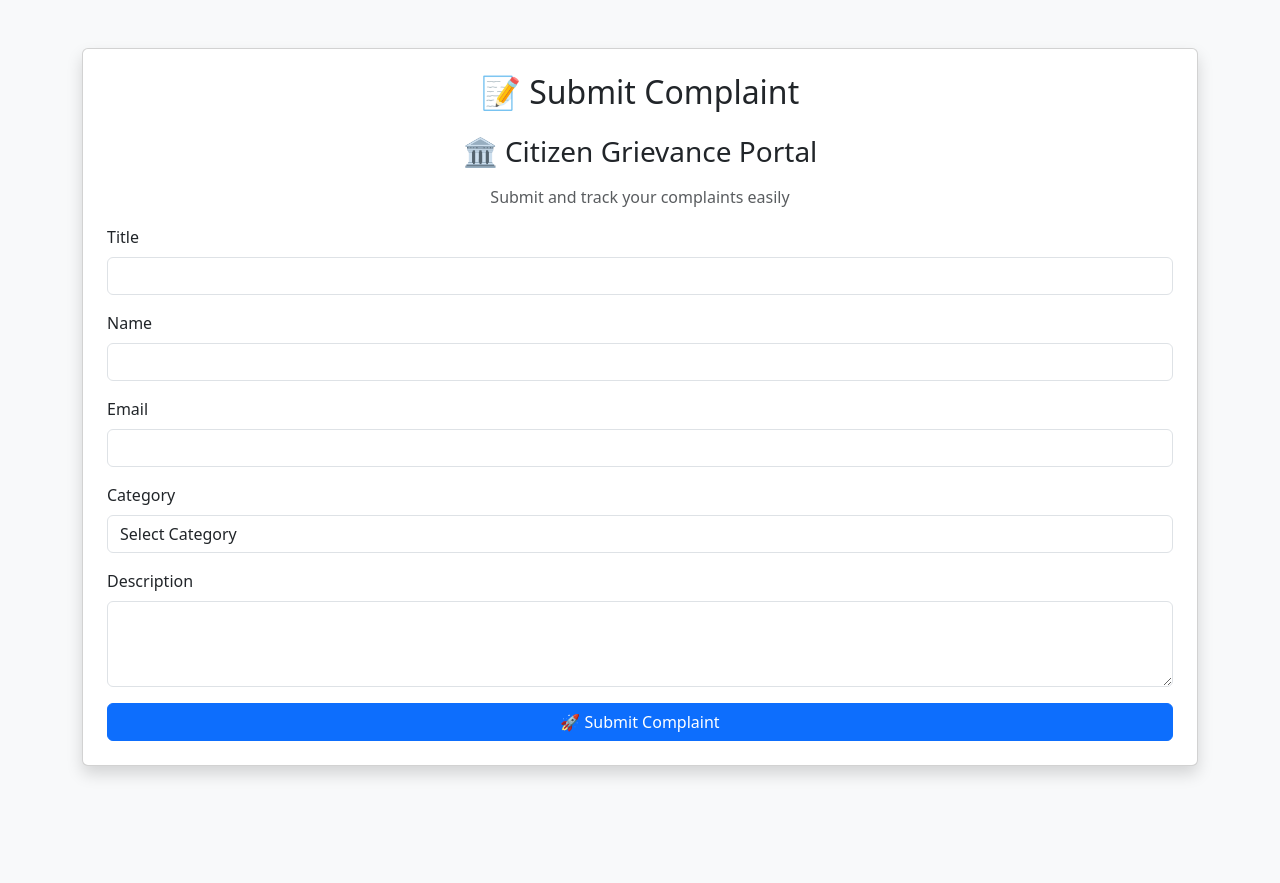
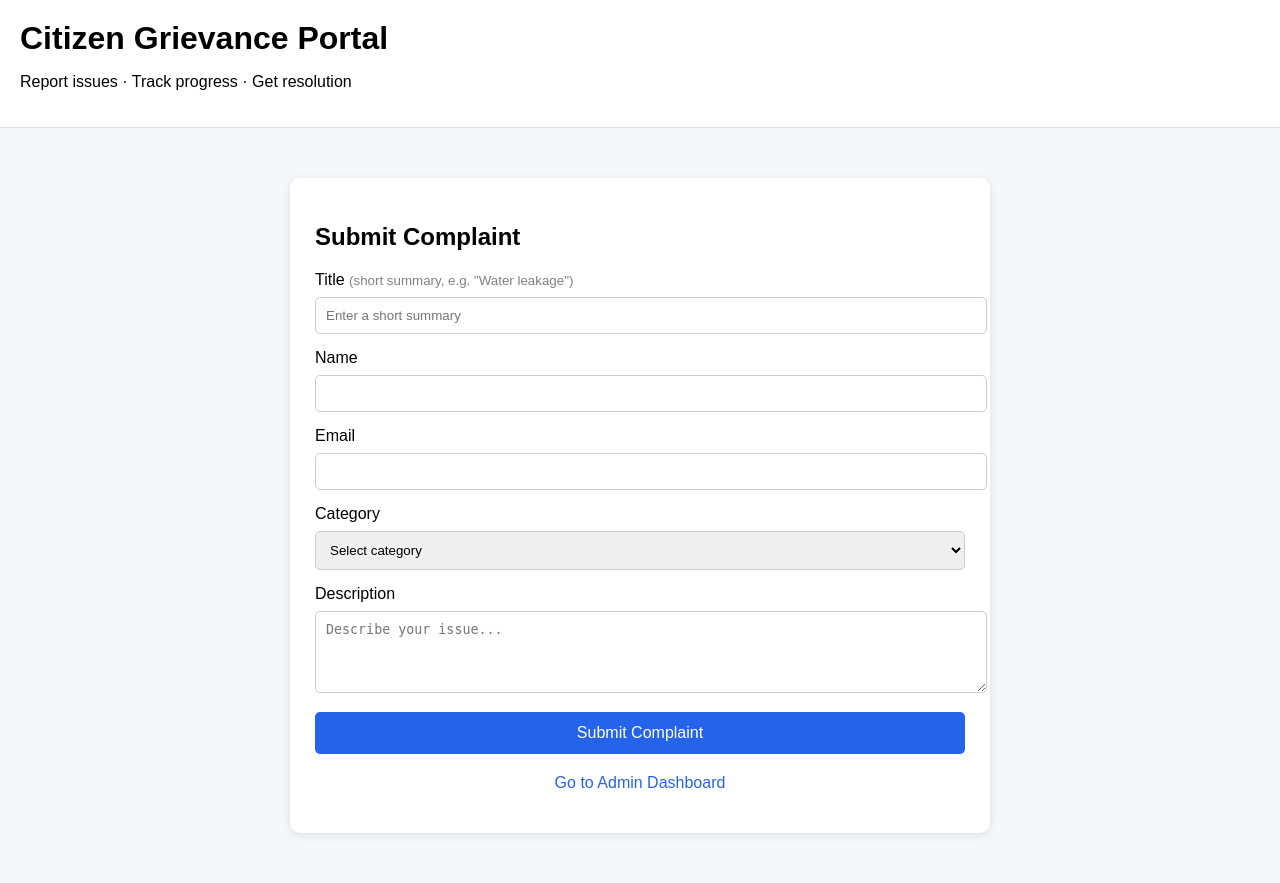
Before and after one commit to puneethvarma7/grievance_portal, a Flask app: page / in a window 1280 px wide. Before the commit the page ends 777 px from the top, so only its background shows below. Run offline with Flask 3, Linux system fonts and the light colour scheme.

Commit message:
ui change

```diff
--- a/templates/index.html
+++ b/templates/index.html
@@ -2,54 +2,128 @@
 <html>
 <head>
     <title>Citizen Grievance Portal</title>
-    <link href="https://cdn.jsdelivr.net/npm/bootstrap@5.3.0/dist/css/bootstrap.min.css" rel="stylesheet">
+
+    <style>
+        body {
+            font-family: Arial, sans-serif;
+            background: #f5f7fa;
+            margin: 0;
+        }
+
+        header {
+            background: white;
+            padding: 20px;
+            border-bottom: 1px solid #ddd;
+        }
+
+        h1 {
+            margin: 0;
+        }
+
+        .container {
+            max-width: 700px;
+            margin: 30px auto;
+            padding: 20px;
+        }
+
+        .card {
+            background: white;
+            padding: 25px;
+            border-radius: 10px;
+            box-shadow: 0px 2px 10px rgba(0,0,0,0.1);
+        }
+
+        input, select, textarea {
+            width: 100%;
+            padding: 10px;
+            margin-top: 8px;
+            margin-bottom: 15px;
+            border: 1px solid #ccc;
+            border-radius: 5px;
+        }
+
+        button {
+            background: #2563eb;
+            color: white;
+            padding: 12px;
+            border: none;
+            width: 100%;
+            border-radius: 5px;
+            font-size: 16px;
+        }
+
+        button:hover {
+            background: #1e40af;
+        }
+
+        small {
+            color: gray;
+        }
+
+        .admin-link {
+            text-align: center;
+            margin-top: 20px;
+        }
+
+        .admin-link a {
+            text-decoration: none;
+            color: #2563eb;
+        }
+    </style>
 </head>
-<body class="bg-light">
 
-<div class="container mt-5">
-    <div class="card shadow p-4">
-        <h2 class="text-center mb-4">📝 Submit Complaint</h2>
+<body>
 
-        <h3 class="text-center mb-3">🏛 Citizen Grievance Portal</h3>
-        <p class="text-center text-muted">Submit and track your complaints easily</p>
+<header>
+    <h1>Citizen Grievance Portal</h1>
+    <p>Report issues · Track progress · Get resolution</p>
+</header>
+
+<div class="container">
+    <div class="card">
+
+        <h2>Submit Complaint</h2>
 
         <form action="/submit" method="POST">
-            <div class="mb-3">
-                <label class="form-label">Title</label>
-                <input type="text" name="title" class="form-control" required>
-            </div>
 
-            <div class="mb-3">
-                <label class="form-label">Name</label>
-                <input type="text" name="name" class="form-control" required>
-            </div>
+            <!-- Title -->
+            <label>
+                Title
+                <small>(short summary, e.g. "Water leakage")</small>
+            </label>
+            <input type="text" name="title" placeholder="Enter a short summary" required>
 
-            <div class="mb-3">
-                <label class="form-label">Email</label>
-                <input type="email" name="email" class="form-control" required>
-            </div>
+            <!-- Name -->
+            <label>Name</label>
+            <input type="text" name="name" required>
 
-            <div class="mb-3">
-                <label class="form-label">Category</label>
-                <select name="category" class="form-control" required>
-                   <option value="">Select Category</option>
-                   <option value="Water">Water</option>
-                   <option value="Roads">Roads</option>
-                   <option value="Sanitation">Sanitation</option>
-                   <option value="Electricity">Electricity</option>
-                   <option value="Others">Others</option>
-                </select>
-            </div>
+            <!-- Email -->
+            <label>Email</label>
+            <input type="email" name="email" required>
 
-            <div class="mb-3">
-                <label class="form-label">Description</label>
-                <textarea name="description" class="form-control" rows="3" required></textarea>
-            </div>
+            <!-- Category -->
+            <label>Category</label>
+            <select name="category" required>
+                <option value="">Select category</option>
+                <option>Water</option>
+                <option>Electricity</option>
+                <option>Road</option>
+                <option>Sanitation</option>
+            </select>
 
-            <button type="submit" class="btn btn-primary w-100">
-                🚀 Submit Complaint
-            </button>
+            <!-- Description -->
+            <label>Description</label>
+            <textarea name="description" rows="4" placeholder="Describe your issue..." required></textarea>
+
+            <!-- Submit -->
+            <button type="submit">Submit Complaint</button>
+
         </form>
+
+        <div class="admin-link">
+            <p><a href="/admin">Go to Admin Dashboard</a></p>
+        </div>
+
     </div>
 </div>
 
```
Also changed, not shown: templates/admin.html (+118 -68 lines).
